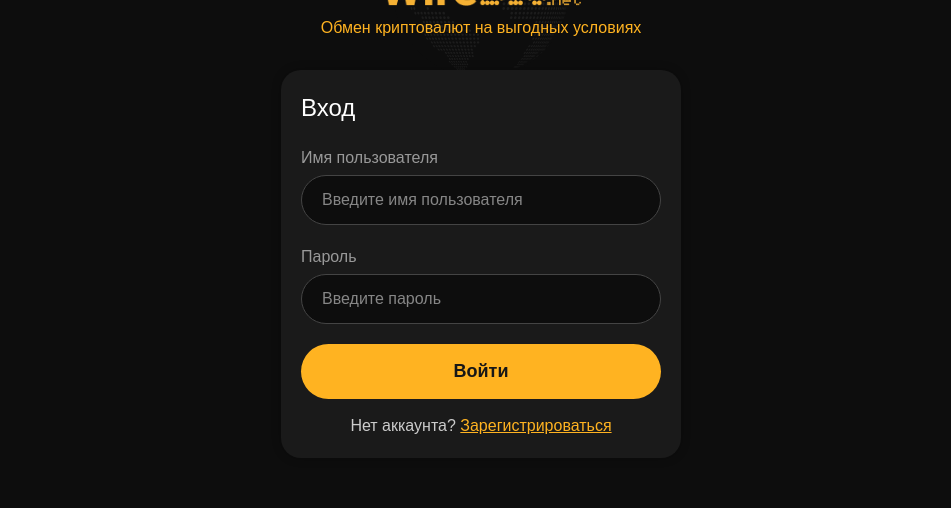
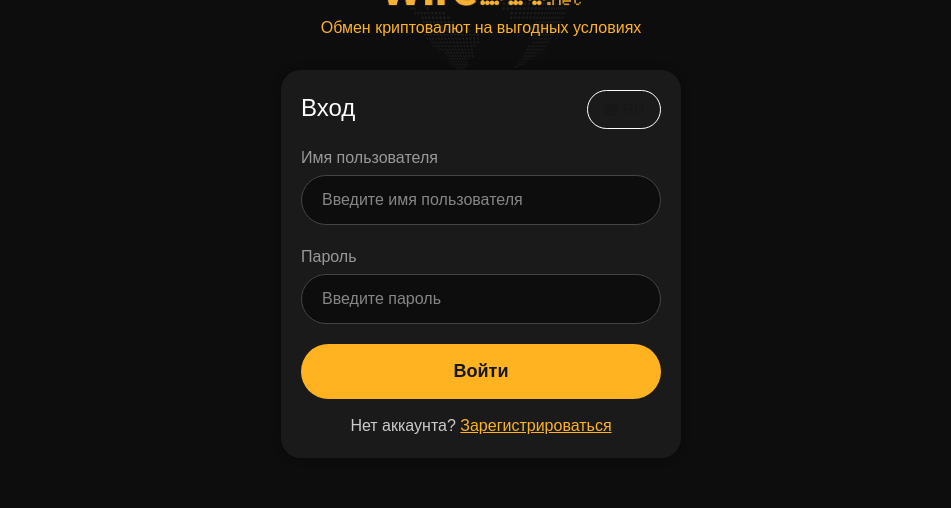
Before and after one commit to Akssses/wirebit, a Next.js app in the folder web/: page /login in a window 1280 px wide. Shown: the part 186-694 px from the top of the page, without its empty margins (159-1110 px from the left). Built offline with nearby package versions, Linux system fonts and the light colour scheme; no server answers.

Commit message:
auth register change lang button

```diff
--- a/web/src/app/login/page.jsx
+++ b/web/src/app/login/page.jsx
@@ -7,6 +7,9 @@ import { useRouter } from "next/navigation";
 import { useAuth } from "@/contexts/AuthContext";
 import { toast, ToastContainer } from "react-toastify";
 import "react-toastify/dist/ReactToastify.css";
+import { FaGlobe } from "react-icons/fa";
+import { useLanguage } from "@/contexts/LanguageContext";
+import LanguageModal from "@/components/shared/LanguageModal/LanguageModal";
 
 export default function LoginPage() {
   const [formData, setFormData] = useState({
@@ -17,6 +20,14 @@ export default function LoginPage() {
   const [loading, setLoading] = useState(false);
   const router = useRouter();
   const { login, isAuthenticated } = useAuth();
+
+  const [langModalOpen, setLangModalOpen] = useState(false);
+  const { language, changeLanguage, t } = useLanguage();
+
+  const handleSelectLang = (code) => {
+    changeLanguage(code);
+    setLangModalOpen(false);
+  };
 
   // Redirect if already authenticated
   useEffect(() => {
@@ -74,6 +85,22 @@ export default function LoginPage() {
           <h2>Вход</h2>
         </div>
 
+        <div className={s.controls}>
+          <button
+            className={s.langButton}
+            onClick={() => setLangModalOpen(true)}
+          >
+            <FaGlobe />
+            <span>{language.toUpperCase()}</span>
+          </button>
+
+          <LanguageModal
+            isOpen={langModalOpen}
+            onClose={() => setLangModalOpen(false)}
+            onSelect={handleSelectLang}
+          />
+        </div>
+
         <form onSubmit={handleSubmit}>
           <div className={s.formGroup}>
             <label>Имя пользователя</label>
--- a/web/src/app/register/page.jsx
+++ b/web/src/app/register/page.jsx
@@ -7,6 +7,9 @@ import { useRouter } from "next/navigation";
 import { useAuth } from "@/contexts/AuthContext";
 import { toast, ToastContainer } from "react-toastify";
 import "react-toastify/dist/ReactToastify.css";
+import { FaGlobe } from "react-icons/fa";
+import LanguageModal from "@/components/shared/LanguageModal/LanguageModal";
+import { useLanguage } from "@/contexts/LanguageContext";
 
 export default function RegisterPage() {
   const [formData, setFormData] = useState({
@@ -19,6 +22,14 @@ export default function RegisterPage() {
   const [loading, setLoading] = useState(false);
   const router = useRouter();
   const { register, isAuthenticated } = useAuth();
+
+  const [langModalOpen, setLangModalOpen] = useState(false);
+  const { language, changeLanguage, t } = useLanguage();
+
+  const handleSelectLang = (code) => {
+    changeLanguage(code);
+    setLangModalOpen(false);
+  };
 
   // Redirect if already authenticated
   useEffect(() => {
@@ -115,6 +126,22 @@ export default function RegisterPage() {
           <h2>Регистрация</h2>
         </div>
 
+        <div className={s.controls}>
+          <button
+            className={s.langButton}
+            onClick={() => setLangModalOpen(true)}
+          >
+            <FaGlobe />
+            <span>{language.toUpperCase()}</span>
+          </button>
+
+          <LanguageModal
+            isOpen={langModalOpen}
+            onClose={() => setLangModalOpen(false)}
+            onSelect={handleSelectLang}
+          />
+        </div>
+
         <form onSubmit={handleSubmit}>
           {error && <div className={s.error}>{error}</div>}
 
--- a/web/src/styles/Auth.module.scss
+++ b/web/src/styles/Auth.module.scss
@@ -35,6 +35,22 @@
   max-width: 400px;
   width: 100%;
   box-shadow: 0 0 10px #00000044;
+  position: relative;
+
+  .langButton {
+    display: inline-flex;
+    align-items: center;
+    gap: 6px;
+    padding: 8px 16px;
+    border: 1px solid #ffffff;
+    border-radius: 24px;
+    background: transparent;
+    font-size: 14px;
+    cursor: pointer;
+    position: absolute;
+    top: 20px;
+    right: 20px;
+  }
 
   .header {
     display: flex;
```
